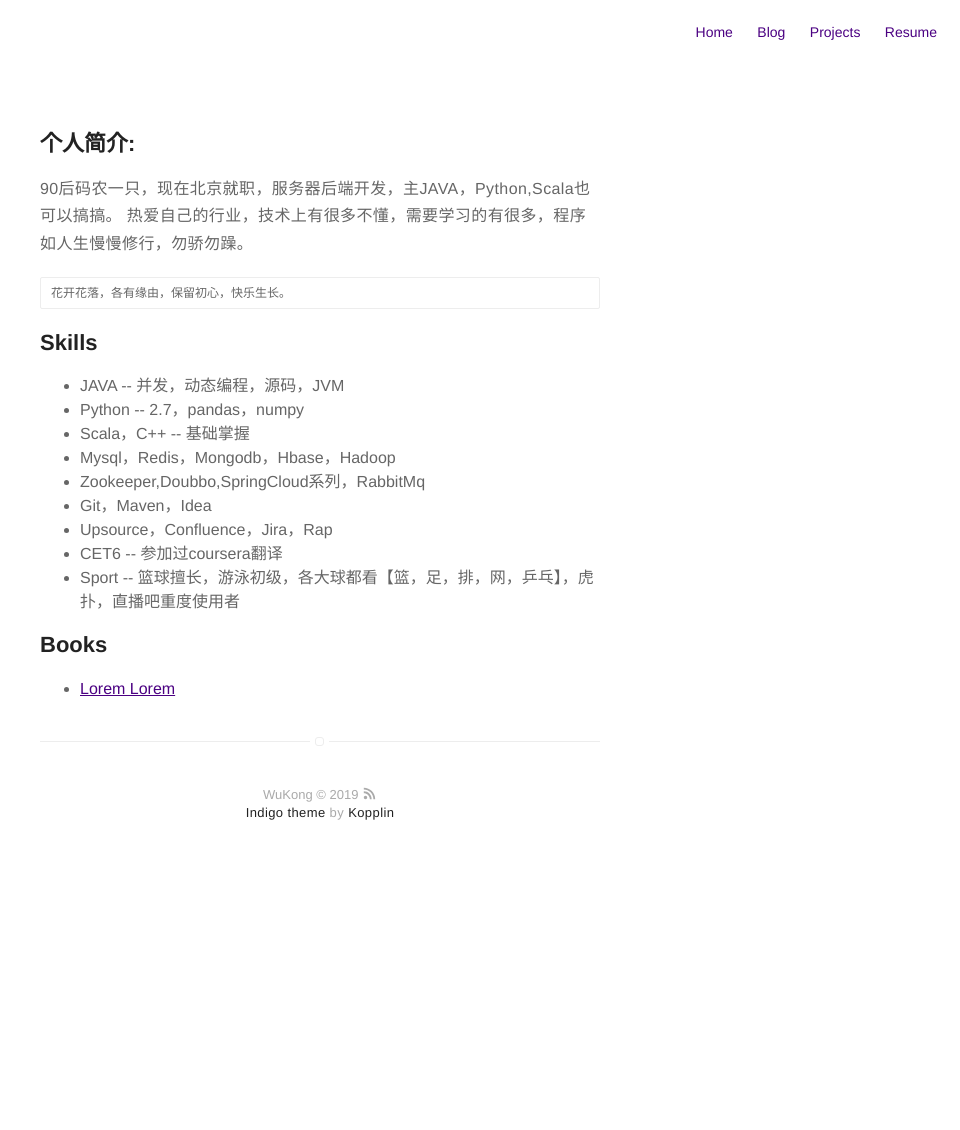
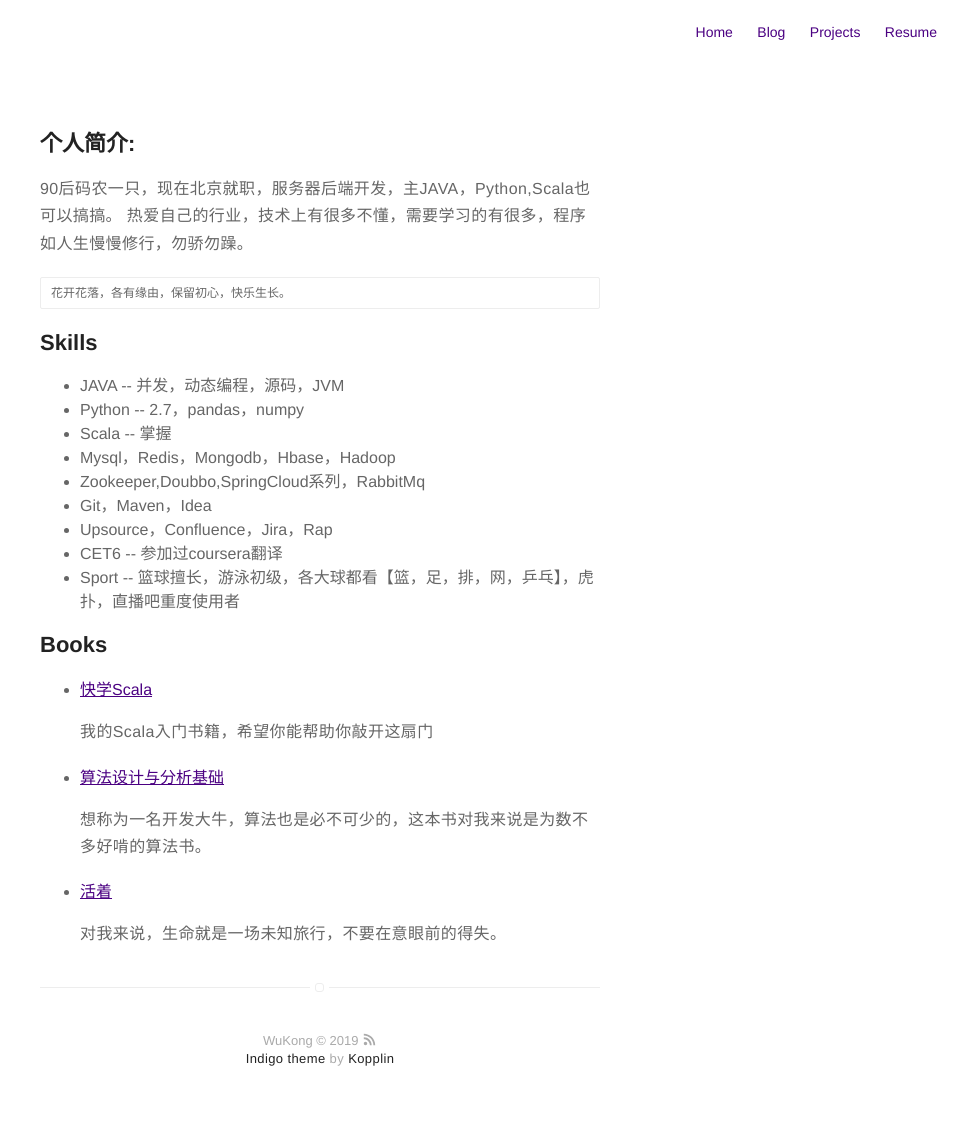
Before and after one commit to legend91325/legend91325.github.io, a Jekyll site: the page built from about.md, in a window 1280 px wide. Shown: the whole page, without its empty margins (320-1280 px from the left). Built offline with Jekyll 4.4.1, drawn with Linux system fonts in a browser that asks for light colours; before the commit the page ends 900 px from its top, so only the background shows below that.

Commit message:
scala update

```diff
--- a/about.md
+++ b/about.md
@@ -26,7 +26,19 @@ layout: page
 </ul>
 
 <h2>Books</h2>
+<p><p>
 
 <ul>
-	<li><a href="https://github.com/">Lorem Lorem</a></li>
+	<li>
+	<a href="https://book.douban.com/subject/19971952/">快学Scala</a>
+	<p>我的Scala入门书籍，希望你能帮助你敲开这扇门</p>
+	</li>
+	<li>
+	<a href="https://book.douban.com/subject/26337727/">算法设计与分析基础</a>
+	<p>想称为一名开发大牛，算法也是必不可少的，这本书对我来说是为数不多好啃的算法书。</p>
+	</li>
+	<li>
+	<a href="https://book.douban.com/subject/4913064/">活着</a>
+	<p>对我来说，生命就是一场未知旅行，不要在意眼前的得失。</p>
+	</li>
 </ul>
```
Also changed, not shown: other parts of about.md (+1 -1 lines).
